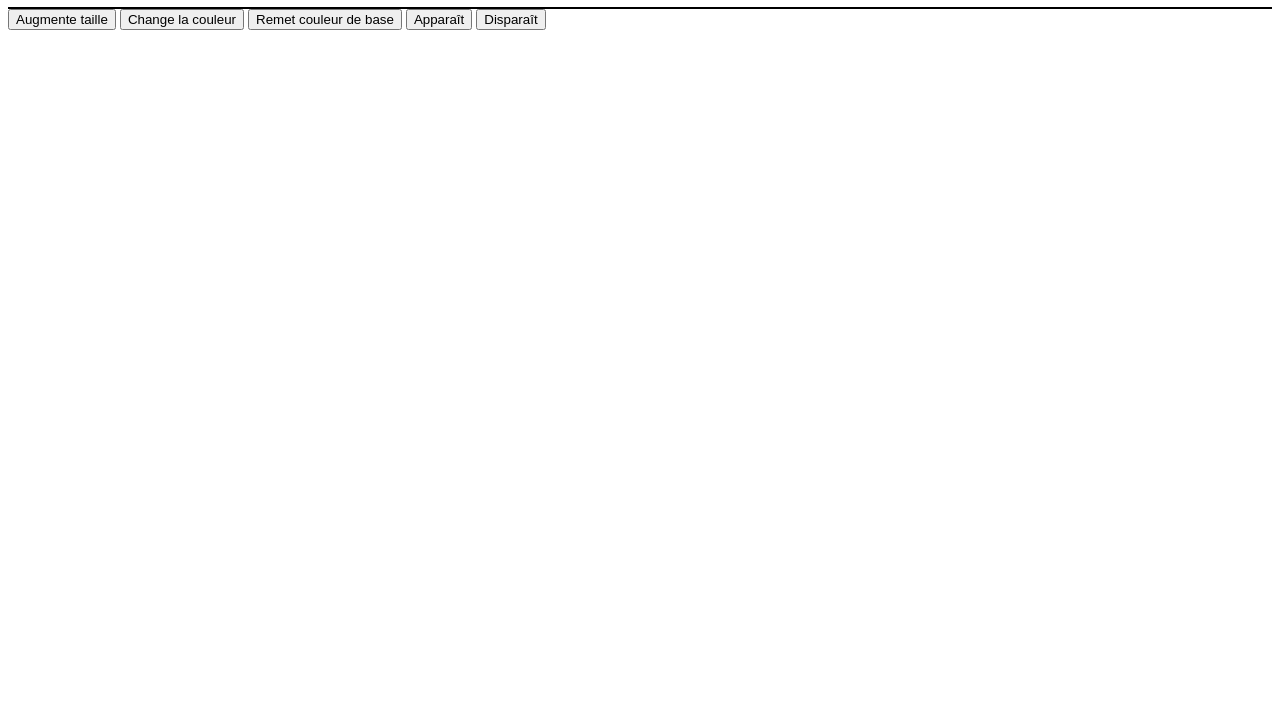
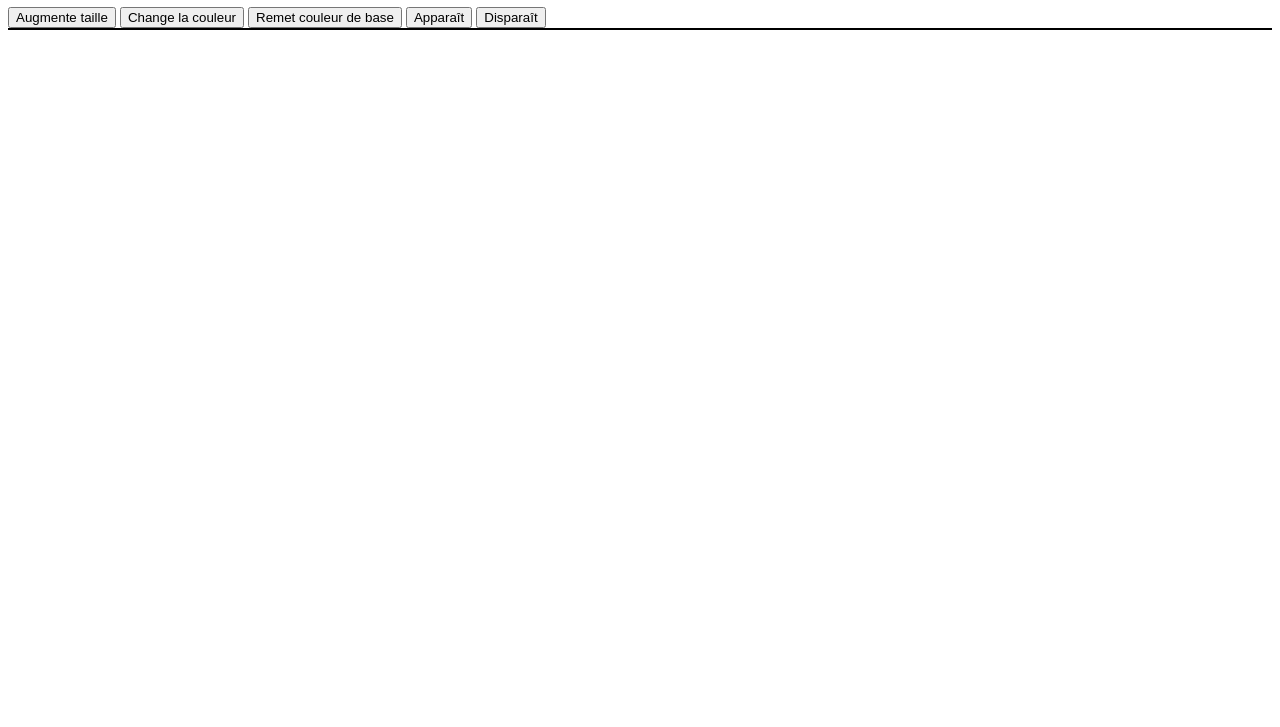
Before and after one commit to pohlem/JQuery_part3_ex4, a plain HTML site: page index.html in a window 1280 px wide. Shown: the part 73-800 px from the top of the page. Drawn offline with Linux system fonts and the light colour scheme.

Commit message:
Chance place of buttons

```diff
--- a/index.html
+++ b/index.html
@@ -7,14 +7,12 @@
 </head>
 <body>
   <h1>Exercice 4</h1>
-  	<div id="rect" style="border : 1px solid black;">
-    </div>
-    </div>
     <input type="button" name="button" id="height" value="Augmente taille"></input>
     <input type="button" name="button" id="color" value="Change la couleur"></input>
     <input type="button" name="button" id="resetColor" value="Remet couleur de base"></input>
     <input type="button" name="button" id="show" value="Apparaît"></input>
     <input type="button" name="button" id="hide" value="Disparaît"></input>
+  	<div id="rect" style="border : 1px solid black;"></div>
   <script>
    $('#height').click(function(){
     if($('#rect').height()>100){
```
